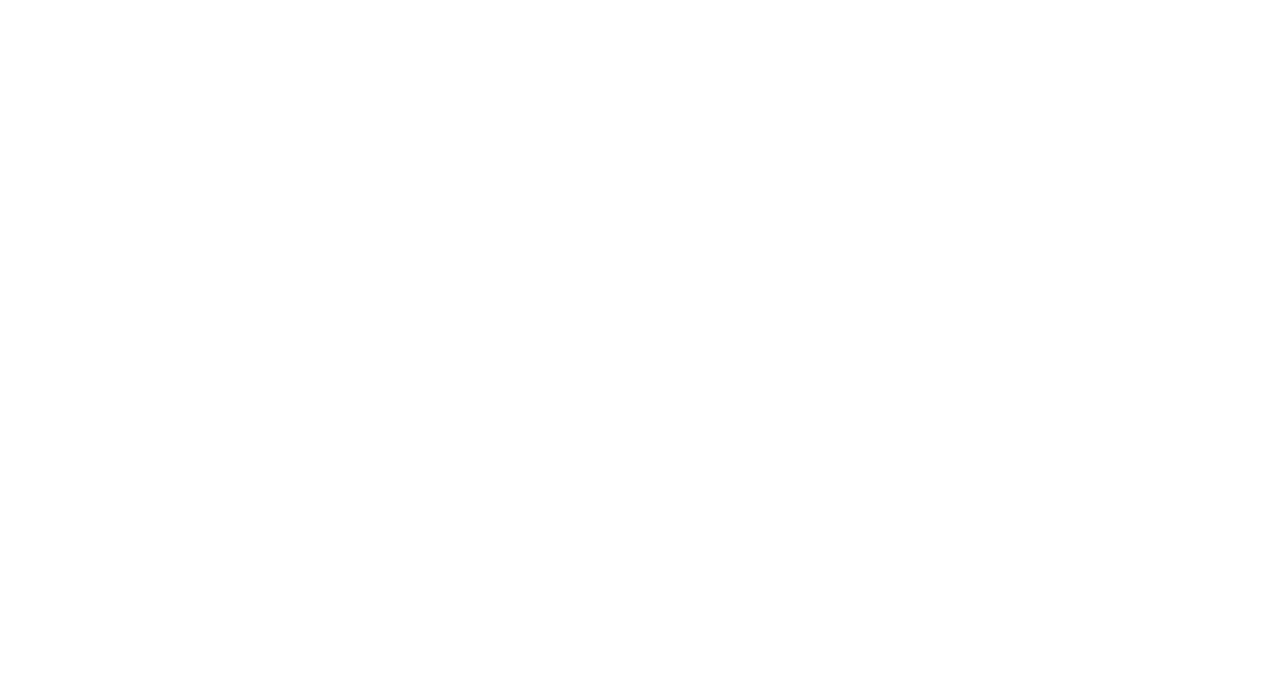
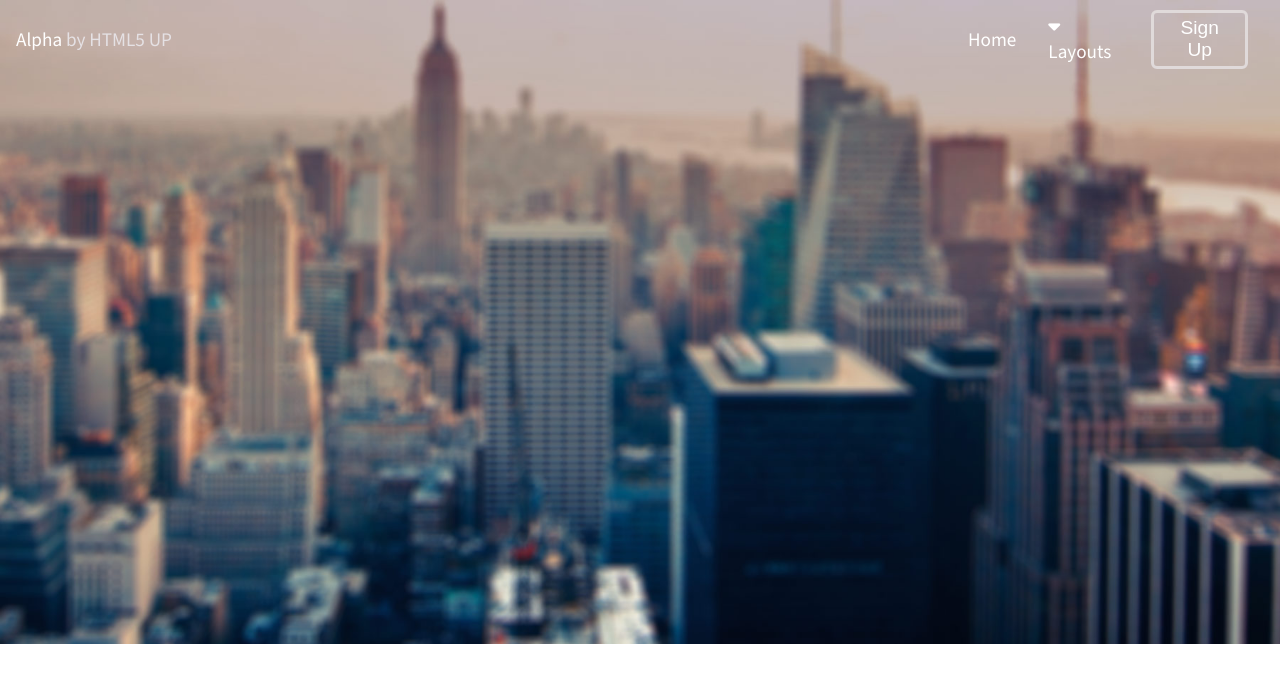
Before and after one commit to Manoj-Katkar/Web-Tech-HTML-CSS-JavaScript-, a plain HTML site: page static projects html and css/Alpha.html in a window 1280 px wide. Drawn offline with nearby package versions, Linux system fonts and the light colour scheme.

Commit message:
created the navigation bar of the alpha

```diff
--- a/static projects html and css/Alpha.css
+++ b/static projects html and css/Alpha.css
@@ -2,4 +2,109 @@ body{
     margin: 0px;
     padding: 0px;
     font-family: "Source Sans 3", sans-serif;
+    background-image: url(./images/background\ banner.jpg);
+    background-repeat: no-repeat;
+    /* * I I will go the cover then for the all the body will display the same background image  */
+    background-size: 100%;
+
 }
+nav{
+    /* background-color: red; */
+    display: flex;
+    justify-content: space-between;
+    align-items: center;
+    padding: 0.2rem 1rem;
+}
+
+#left{
+    /* background-color: yellow; */
+    width: 16%;
+}
+
+#right{
+    /* background-color: aqua; */
+    width: 25%;
+    font-size: 1.2rem;
+}
+/* Decendant Selector */
+#right a{
+    text-decoration: none;
+    color: white;
+}
+
+#left > h1{
+    color: rgb(229,225,228);
+    font-weight: 300;
+    font-size: 1.2rem;
+    margin: 0px;
+    /* padding: 1rem 1.5rem; */
+}
+
+
+#left > h1 > span{
+    text-decoration: none;
+    color: white;
+    font-weight: 500;
+}
+
+
+#right #container{
+    list-style-type: none;
+    padding: 0px;
+    margin: 0px;
+    width: 100%;
+    display: flex;
+    justify-content: space-evenly;
+    align-items: center;
+}
+
+#container > li > a{
+    color: white;
+    display: block;
+    padding: 0.4rem 1rem;
+}
+
+#container button{
+    color: white;
+    font-size: 1.2rem;
+    padding: 0.3rem 1rem;
+    border: 3px solid rgb(224, 218, 218);
+    border-radius: 6px;
+    /* * to get the what the background color is there show that only  */
+    background-color: transparent;
+}
+
+#drop #menu{
+    list-style-type: none;
+    margin: 0px;
+    padding: 0px;
+    background-color: white;
+    color: black;
+    position: absolute;
+    top: 100%;
+    right: 0%;
+    width: 180%;
+    border: 2px solid rgba(170, 168, 168, 0.835);
+    border-radius: 6px;
+    display: none;
+}
+
+#menu li>a{
+    color: gray;
+    display: block;
+    border-bottom: 1px solid rgba(170, 168, 168, 0.835);
+    padding: 0.5rem;
+}
+
+#menu li > a:hover{
+    background-color: orange;
+    color: white;
+}
+
+#drop{
+    position: relative;
+}
+
+#drop:hover #menu{
+    display: block;
+}
--- a/static projects html and css/Alpha.html
+++ b/static projects html and css/Alpha.html
@@ -21,10 +21,25 @@
 <body>
     <nav>
 
-        <div>
+        <div id="left">
+            <h1><span>Alpha</span> by HTML5 UP</h1>
+        </div>
+        <div id="right">
+            <ul id="container">
+                <li><a href="#">Home</a></li>
+                <li id="drop">
+                    <a href="#"><i class="fa-solid fa-caret-down"></i>  Layouts</a>
 
+                    <ul id="menu">
+                        <li><a href="#">Generic</a></li>
+                        <li><a href="#">Contact</a></li>
+                        <li><a href="#">Elements</a></li>
+                        <li><a href="#">Submenu</a></li>
+                    </ul>
+                </li>
+                <li><a href="#"><button>Sign Up</button></a></li>
+            </ul>
         </div>
-        <div></div>
 
     </nav>
 
@@ -52,5 +67,23 @@
     <footer>
 
     </footer>
+
+    <!-- ! when to use which units so it will become the resposive design -->
+    <!--* user percentage % for below  -->
+    <!-- width
+    top
+    left  -->
+
+
+    <!--* use the rem for below  -->
+    <!-- font size
+    margin
+    padding  -->
+
+    <!-- * use pixel for below -->
+    <!-- border-radius
+    border
+    blur -->
+
 </body>
 </html>
```
Also changed, not shown: static projects html and css/images/background banner.jpg (added).
